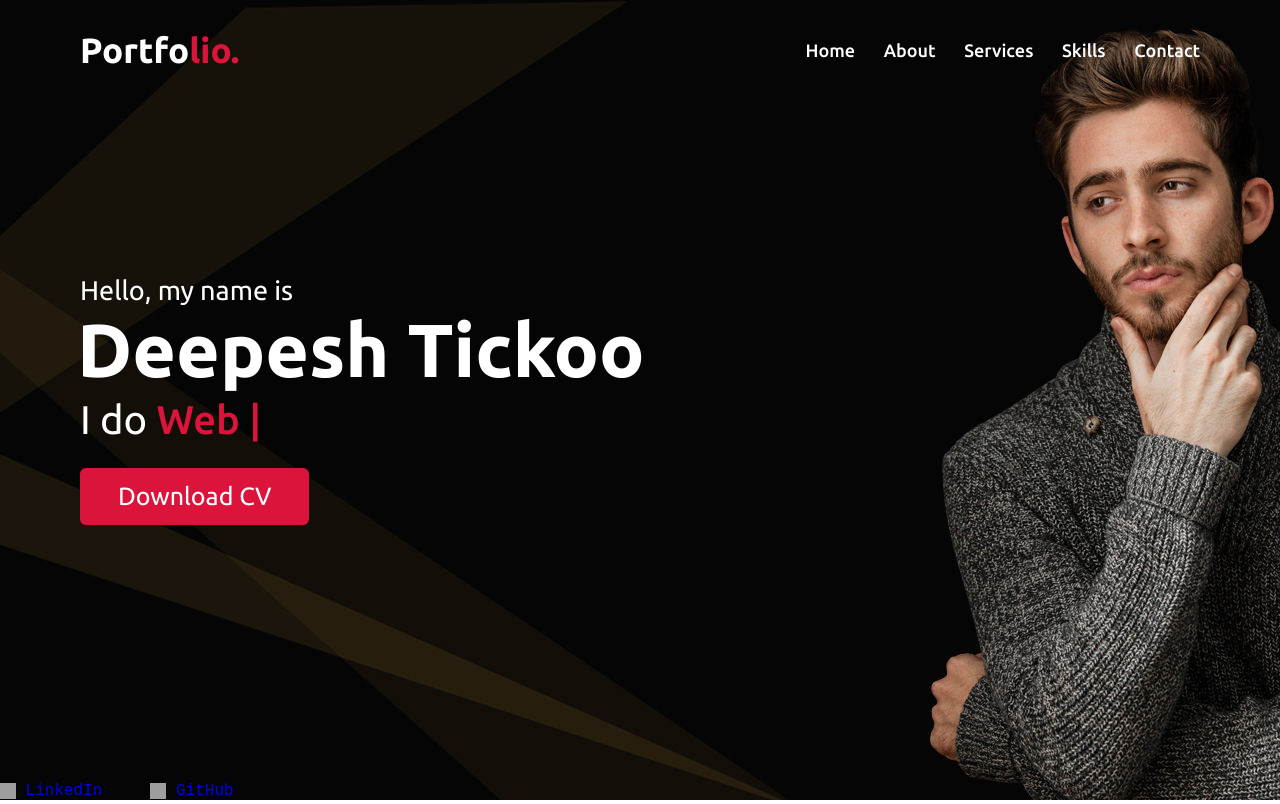
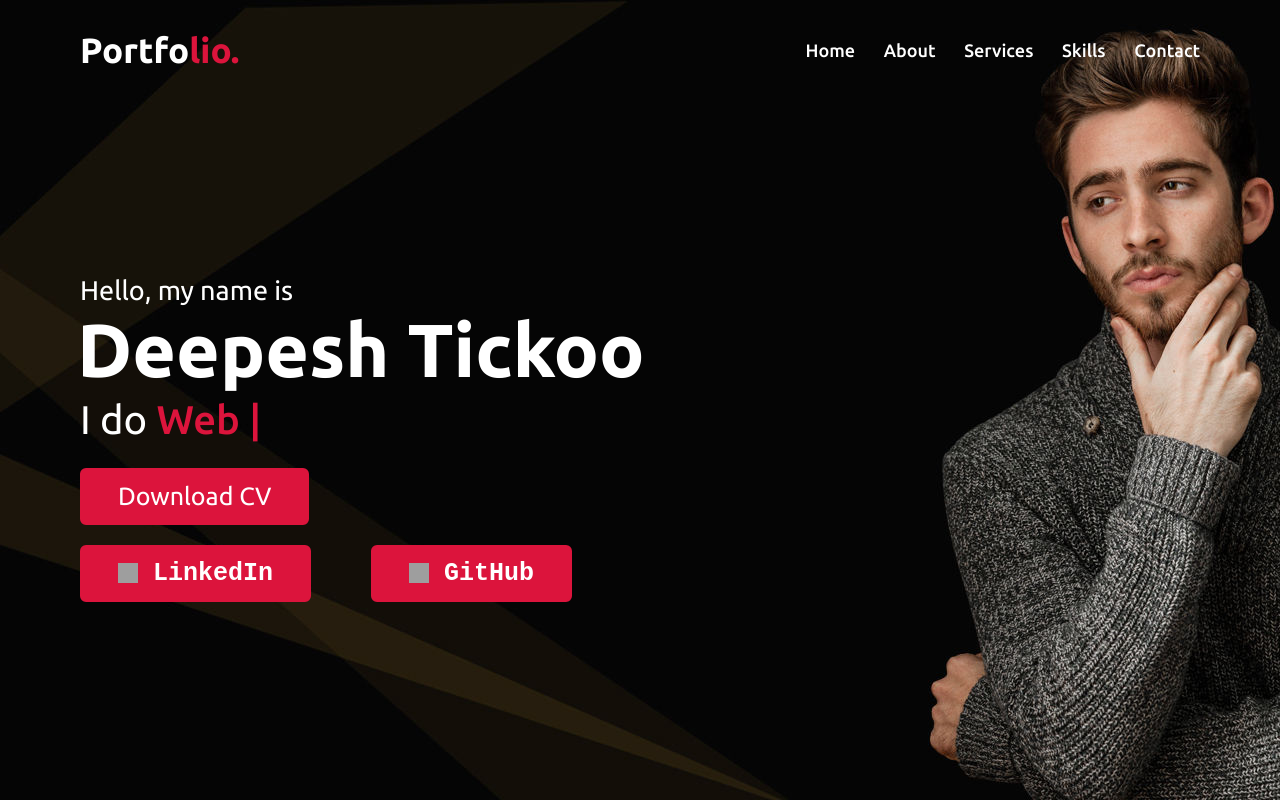
Before and after one commit to deepeshtickoo/deepeshtickoo.github.io, a plain HTML site: page index.html in a window 1280 px wide. Shown: the top 804 px of the page. Drawn offline with nearby package versions, Linux system fonts and the light colour scheme; grey boxes are pictures that could not be loaded.

Commit message:
Update index.html

```diff
--- a/index.html
+++ b/index.html
@@ -42,13 +42,13 @@
                 <div class="text-2">Deepesh Tickoo</div>
                 <div class="text-3">I do <span class="typing"></span></div>
                 <a href="https://deepeshtickoo.github.io/resume.pdf" target="_blank">Download CV</a>
+
+                <div style="position: fixed; bottom: 5; left: 5; font-family: 'Courier New', Courier, monospace; font-size: 20px; color: white;">
+                    <a href="https://www.linkedin.com/in/yourusername/"><img src="https://cdn.worldvectorlogo.com/logos/linkedin-icon-2.svg" alt="<b>LinkedIn" height="20" width="20" style="vertical-align: middle;"> <b>LinkedIn</a> &nbsp;&nbsp;&nbsp;
+                    <a href="https://github.com/yourusername"><img src="https://cdn.worldvectorlogo.com/logos/github-icon.svg" alt="<b>GitHub" height="20" width="20" style="vertical-align: middle;"> <b>GitHub</a>
+                </div>
             </div>
         </div>
-
-       <div style="position: fixed; bottom: 0; left: 0; font-family: 'Courier New', Courier, monospace; font-size: 16px; color: white;">
-          <a href="https://www.linkedin.com/in/yourusername/"><img src="https://cdn.worldvectorlogo.com/logos/linkedin-icon-2.svg" alt="LinkedIn" height="16" width="16" style="vertical-align: middle;"> LinkedIn</a> &nbsp;&nbsp;&nbsp;
-          <a href="https://github.com/yourusername"><img src="https://cdn.worldvectorlogo.com/logos/github-icon.svg" alt="GitHub" height="16" width="16" style="vertical-align: middle;"> GitHub</a>
-       </div>
 
     </section>
 
```
